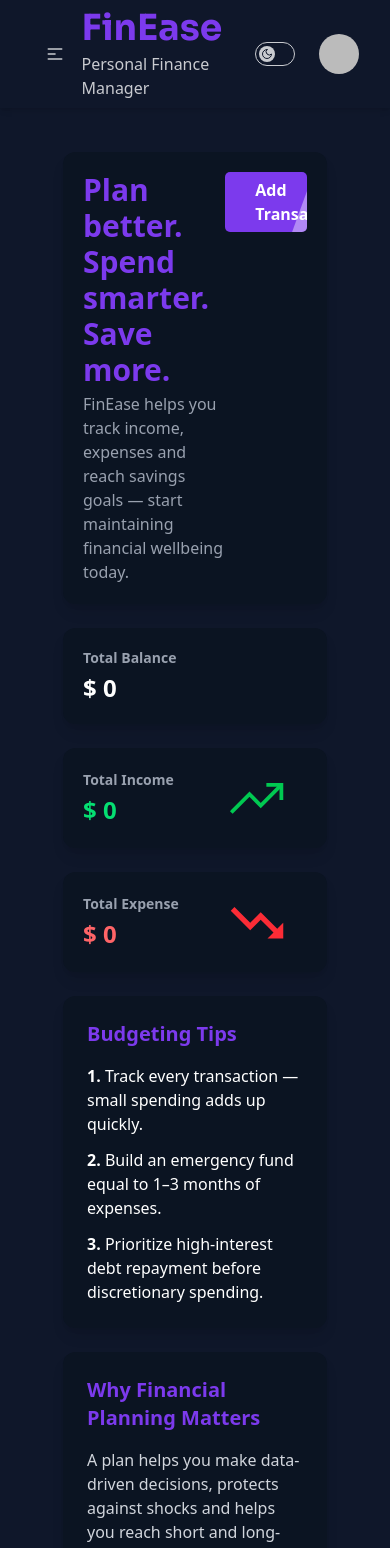
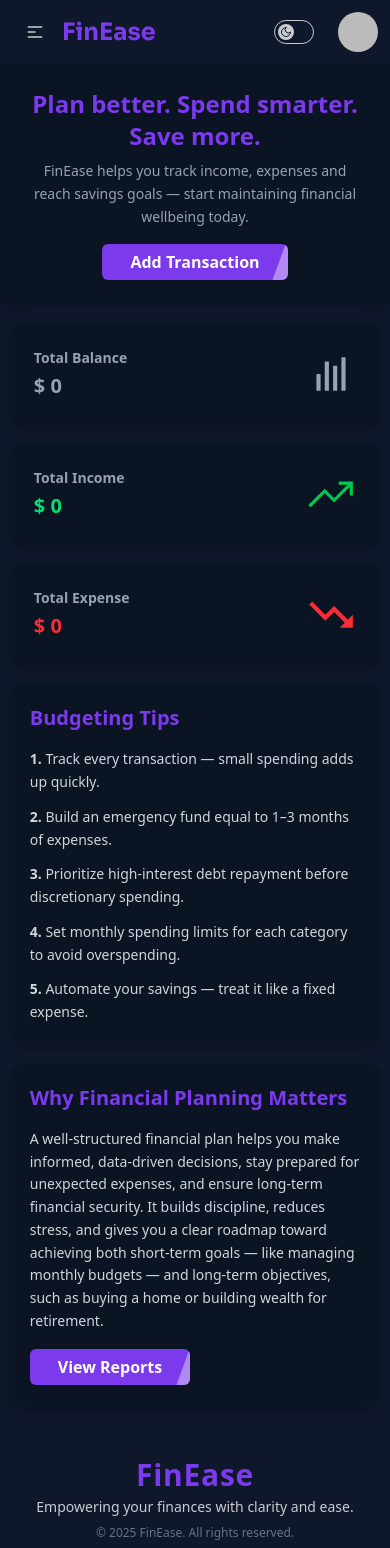
Before and after one commit to Abdullah881485/Ph-A-10-Client, a React (Vite) app: page / in a window 390 px wide. Shown: the top 1548 px of the page. Built offline with nearby package versions, Linux system fonts and the light colour scheme; no server answers; sample sign-in values are in the browser's storage.

Commit message:
Responsive for small devices

```diff
--- a/src/Component/Error/Error.jsx
+++ b/src/Component/Error/Error.jsx
@@ -1,4 +1,5 @@
 import React from "react";
+import { IoArrowBackCircle } from "react-icons/io5";
 import { Link } from "react-router";
 
 const Error = () => {
@@ -11,9 +12,11 @@ const Error = () => {
       <Link
         to="/"
         type="button"
-        className="py-2 rounded-md cursor-pointer font-bold text-gray-200 my-button mt-2 transition duration-200  px-20"
+        className="py-2 rounded-md cursor-pointer font-bold text-gray-200 my-button mt-2 transition duration-200 px-10  md:px-20"
       >
-        Back to homepage
+        <p className="flex items-center gap-2 ">
+          <IoArrowBackCircle /> Back To Home
+        </p>
       </Link>
     </div>
   );
--- a/src/Component/Header/Header.jsx
+++ b/src/Component/Header/Header.jsx
@@ -72,14 +72,14 @@ const Header = () => {
   };
 
   return (
-    <div className=" bg-base-100 shadow-bottom">
-      <div className="navbar w-9/10 mx-auto">
+    <div className=" shadow-bottom">
+      <div className="navbar w-full md:w-9/10 mx-auto">
         <div className="navbar-start">
           <div className="dropdown">
             <div tabIndex={0} role="button" className="btn btn-ghost lg:hidden">
               <svg
                 xmlns="http://www.w3.org/2000/svg"
-                className="h-5 w-5"
+                className="h-5s w-5"
                 fill="none"
                 viewBox="0 0 24 24"
                 stroke="currentColor"
@@ -95,15 +95,17 @@ const Header = () => {
             </div>
             <ul
               tabIndex="-1"
-              className="menu menu-sm dropdown-content bg-base-100 rounded-box z-1 mt-3 w-52 p-2 shadow font-bold dark:text-gray-200"
+              className="menu menu-sm dropdown-content bg-base-100 rounded-box z-1 mt-3 w-52 p-2 shadow font-bold"
             >
               {links}
             </ul>
           </div>
 
-          <div className="flex flex-col  gap-1">
-            <h1 className="logo-font text-4xl text-[#7c3aed]">FinEase</h1>
-            <p>Personal Finance Manager</p>
+          <div className="flex flex-col gap-1">
+            <h1 className="logo-font text-2xl md:text-4xl text-[#7c3aed]">
+              FinEase
+            </h1>
+            <p className="hidden md:block">Personal Finance Manager</p>
           </div>
         </div>
         <div className="navbar-center hidden lg:flex">
@@ -112,8 +114,10 @@ const Header = () => {
           </ul>
         </div>
         <div className="navbar-end ">
+          <div className="flex items-center gap-2 md:gap-5">
+            {user ? (
               <div className="flex items-center gap-5">
-            <label className="toggle text-base-content">
+                <label className="toggle text-base-content w-10">
                   <input
                     onChange={(e) => toggleTheme(e.target.checked)}
                     type="checkbox"
@@ -159,9 +163,6 @@ const Header = () => {
                     </g>
                   </svg>
                 </label>
-
-            {user ? (
-              <div className="flex items-center gap-5">
                 <div className="dropdown dropdown-end">
                   <div
                     tabIndex={0}
@@ -189,14 +190,14 @@ const Header = () => {
                       <div className="pt-2 border-t-2 border-gray-800">
                         <Link
                           to="/myProfile"
-                          className=" basic-btn btn-sm btn-ghost text-[14px] btn justify-start hover:bg-gray-800 hover:text-gray-200 w-full mt-2 "
+                          className=" text-white rounded-md font-bold cursor-pointer py-1.5 px-7 btn-sm btn-ghost text-[14px] btn justify-start hover:bg-gray-800 hover:text-gray-200 w-full mt-2 "
                         >
                           <RiAccountCircle2Fill size={20} />
                           Profile
                         </Link>
                         <button
                           onClick={handleSignOut}
-                          className="my-button basic-btn btn-sm  w-full text-center mt-2 "
+                          className="my-button text-white rounded-md font-bold cursor-pointer py-1.5 px-7 btn-sm  w-full text-center mt-2 "
                         >
                           Log Out
                         </button>
@@ -206,14 +207,17 @@ const Header = () => {
                 </div>
               </div>
             ) : (
-              <div className="flex items-center gap-5">
+              <div className="flex items-center gap-2 md:gap-5">
                 <Link
                   to="/login"
-                  className="basic-btn border hover-glow border-gray-500  "
+                  className="text-white text-xs md:text-sm rounded-md font-bold cursor-pointer py-1.5 px-1.5 md:px-7 border hover-glow border-gray-500  "
                 >
                   <p className="text-[#7c3aed]">Login</p>
                 </Link>
-                <Link to="/register" className="my-button basic-btn ">
+                <Link
+                  to="/register"
+                  className="my-button text-xs md:text-sm text-white rounded-md font-semibold cursor-pointer py-1.5 px-1 md:px-7 "
+                >
                   Sign Up
                 </Link>
               </div>
--- a/src/Component/Login/Login.jsx
+++ b/src/Component/Login/Login.jsx
@@ -88,7 +88,7 @@ const Login = () => {
 
             <button
               type="submit"
-              className="my-button basic-btn mt-2 transition duration-300 w-full"
+              className="my-button text-white rounded-md font-bold cursor-pointer py-1.5 px-7 mt-2 transition duration-300 w-full"
             >
               Login
             </button>
--- a/src/Component/Register/Register.jsx
+++ b/src/Component/Register/Register.jsx
@@ -151,7 +151,7 @@ const Register = () => {
 
             <button
               type="submit"
-              className="my-button basic-btn mt-2 transition duration-300 self-start w-full"
+              className="my-button text-white rounded-md font-bold cursor-pointer py-1.5 px-7 mt-2 transition duration-300 self-start w-full"
             >
               Register
             </button>
--- a/src/Component/TransactionDetails/TransactionDetails.jsx
+++ b/src/Component/TransactionDetails/TransactionDetails.jsx
@@ -19,9 +19,9 @@ const TransactionDetails = () => {
   //   console.log(transaction);
 
   return (
-    <div className=" flex items-center justify-center bg-base-200 px-4 py-30 text-gray-200">
-      <div className=" bg-[#0b1422] shadow-2xl rounded-2xl p-8 w-full max-w-md transition-all duration-300">
-        <h1 className="text-3xl font-extrabold text-center mb-6 title-font">
+    <div className=" flex items-center justify-center bg-base-200 py-30 text-gray-200">
+      <div className=" bg-[#0b1422] shadow-2xl rounded-2xl p-8 w-9/10 md:w-6/10 lg:w-5/10 transition-all duration-300">
+        <h1 className="text-3xl text-[#7c3aed] font-extrabold text-center mb-6 title-font">
           Transaction Details
         </h1>
 
@@ -59,7 +59,7 @@ const TransactionDetails = () => {
         </div>
         <div>
           <Link
-            className=" basic-btn my-button text-center rounded-sm border border-gray-800 mt-4 transition duration-200 self-start "
+            className=" my-button mt-3 text-sm text-white rounded-md font-bold cursor-pointer py-2.5 md:py-1.5 px-5 md:px-7 transition-all duration-200 "
             to="/myTransaction"
           >
             <p className="flex items-center gap-2 ">
--- a/src/Layout/Home/Home.jsx
+++ b/src/Layout/Home/Home.jsx
@@ -4,6 +4,7 @@ import { AuthContext } from "../../Provider/AuthContext";
 import { IoTrendingUpSharp } from "react-icons/io5";
 import { IoMdTrendingDown } from "react-icons/io";
 import Loader from "../../Component/Loader/Loader";
+import { BiBarChart } from "react-icons/bi";
 
 const Home = () => {
   const { user } = use(AuthContext);
@@ -12,7 +13,11 @@ const Home = () => {
   useEffect(() => {
     setLoading(true);
     if (user?.email) {
-      fetch(`http://localhost:5000/myTransaction?email=${user.email}`)
+      fetch(`http://localhost:5000/myTransaction?email=${user.email}`, {
+        headers: {
+          authorization: `Bearer ${user?.accessToken}`,
+        },
+      })
         .then((res) => res.json())
         .then((data) => {
           setMoney(data);
@@ -33,81 +38,128 @@ const Home = () => {
   const balance = income - expense;
   console.log(income, expense, balance);
   return (
-    <div className="grid grid-cols-1 md:grid-cols-3 gap-6 p-6 md:p-10 my-5  text-white w-8/10 mx-auto">
-      <div className="md:col-span-3 flex justify-between items-start  bg-[#0b1422]  p-5 rounded-xl shadow-lg">
     <div>
-          <h1 className="text-3xl font-bold text-[#7c3aed]">
+      <div className=" my-0 md:my-5  text-white space-y-5">
+        <div className="flex flex-col lg:flex-row justify-between w-full md:w-8/10 mx-auto items-center bg-[#0b1422] p-6 md:p-8 rounded-none md:rounded-xl shadow-lg gap-4">
+          <div className="text-center lg:text-left space-y-2">
+            <h1 className="text-2xl sm:text-3xl font-bold text-[#7c3aed]">
               Plan better. Spend smarter. Save more.
             </h1>
-          <p className="text-gray-400 mt-1">
+            <p className="text-gray-400 text-sm sm:text-base leading-relaxed">
               FinEase helps you track income, expenses and reach savings goals —
               start maintaining financial wellbeing today.
             </p>
           </div>
-        <Link to="/addTransaction" className="my-button basic-btn ">
+          <Link
+            to="/addTransaction"
+            className="my-button text-white rounded-md font-bold cursor-pointer py-1.5 px-7  sm:w-auto text-center md:self-auto"
+          >
             Add Transaction
           </Link>
         </div>
 
-      <div className="bg-[#0b1422] hover-glow rounded-xl py-5 pl-5 pr-10 shadow-lg flex items-center justify-between">
+        <div className="grid grid-cols-1 md:grid-cols-2 lg:grid-cols-3 gap-5 w-[95%] md:w-8/10 mx-auto">
+          <div className="bg-[#0b1422] hover-glow rounded-xl p-6 shadow-lg flex items-center justify-between">
             <div>
-          <h2 className="text-sm font-semibold text-gray-400">Total Balance</h2>
-          <p className="text-2xl font-bold mt-1">{`$ ${
-            balance > 0 ? balance : 0
-          }`}</p>
+              <h2 className="text-sm font-semibold text-gray-400">
+                Total Balance
+              </h2>
+              <p
+                className={`text-xl md:text-2xl font-bold mt-1 ${
+                  balance > 0
+                    ? "text-green-500"
+                    : balance < 0
+                    ? "text-red-500"
+                    : "text-gray-400"
+                }`}
+              >
+                $ {balance}
+              </p>
+            </div>
+            <p
+              className={` ${
+                balance > 0
+                  ? "text-green-500"
+                  : balance < 0
+                  ? "text-red-500"
+                  : "text-gray-400"
+              }`}
+            >
+              <BiBarChart size={50} />
+            </p>
+          </div>
+
+          <div className="bg-[#0b1422] hover-glow rounded-xl p-6 shadow-lg flex items-center justify-between">
+            <div>
+              <h2 className="text-sm font-semibold text-gray-400">
+                Total Income
+              </h2>
+              <p className="text-xl md:text-2xl font-bold text-green-400 mt-1">{`$ ${income}`}</p>
+            </div>
+            <IoTrendingUpSharp className="text-green-500 " size={50} />
+          </div>
+
+          <div className="bg-[#0b1422] hover-glow rounded-xl p-6 shadow-lg flex items-center justify-between">
+            <div>
+              <h2 className="text-sm font-semibold text-gray-400">
+                Total Expense
+              </h2>
+              <p className=" text-xl md:text-2xl font-bold text-red-500 mt-1">{`$ ${expense}`}</p>
+            </div>
+            <IoMdTrendingDown className="text-red-500 " size={50} />
           </div>
         </div>
 
-      <div className="bg-[#0b1422] hover-glow py-5 pl-5 pr-10 rounded-xl shadow-lg flex items-center justify-between">
-        <div>
-          <h2 className="text-sm font-semibold text-gray-400">Total Income</h2>
-          <p className="text-2xl font-bold text-green-400 mt-1">{`$ ${income}`}</p>
-        </div>
-        <IoTrendingUpSharp className="text-green-500" size={60} />
-      </div>
-
-      <div className="bg-[#0b1422] hover-glow py-5 pl-5 pr-10 rounded-xl shadow-lg flex items-center justify-between">
-        <div>
-          <h2 className="text-sm font-semibold text-gray-400">Total Expense</h2>
-          <p className="text-2xl font-bold text-red-400 mt-1">{`$ ${expense}`}</p>
-        </div>
-        <IoMdTrendingDown className="text-red-500" size={60} />
-      </div>
-
-      <div className="md:col-span-2 bg-[#0b1422]  p-6 rounded-xl shadow-lg">
+        <div className="grid grid-cols-1 md:grid-cols-2 gap-5 w-[95%] md:w-8/10 mx-auto mb-5 md:mb-0">
+          <div className=" bg-[#0b1422] p-5 sm:p-6 rounded-xl shadow-lg">
             <h2 className="text-xl font-bold mb-4 text-[#7c3aed]">
               Budgeting Tips
             </h2>
-        <ul className="space-y-3 text-base">
+            <ul className="space-y-3 text-sm sm:text-base text-gray-300 leading-relaxed">
               <li>
-            <span className="font-semibold">1.</span> Track every transaction —
-            small spending adds up quickly.
+                <span className="font-semibold">1.</span> Track every
+                transaction — small spending adds up quickly.
               </li>
               <li>
-            <span className="font-semibold">2.</span> Build an emergency fund
-            equal to 1–3 months of expenses.
+                <span className="font-semibold">2.</span> Build an emergency
+                fund equal to 1–3 months of expenses.
               </li>
               <li>
-            <span className="font-semibold">3.</span> Prioritize high-interest
-            debt repayment before discretionary spending.
+                <span className="font-semibold">3.</span> Prioritize
+                high-interest debt repayment before discretionary spending.
+              </li>
+              <li>
+                <span className="font-semibold">4.</span> Set monthly spending
+                limits for each category to avoid overspending.
+              </li>
+              <li>
+                <span className="font-semibold">5.</span> Automate your savings
+                — treat it like a fixed expense.
               </li>
             </ul>
           </div>
 
-      <div className="md:col-span-1 bg-[#0b1422]  p-6 rounded-xl shadow-lg flex flex-col justify-start">
+          <div className=" bg-[#0b1422] p-5 sm:p-6 rounded-xl shadow-lg flex flex-col justify-start">
             <h2 className="text-xl font-bold mb-4 text-[#7c3aed]">
               Why Financial Planning Matters
             </h2>
-        <p className="text-base text-gray-300 mb-4">
-          A plan helps you make data-driven decisions, protects against shocks
-          and helps you reach short and long-term goals.
+            <p className="text-sm sm:text-base text-gray-300 mb-4 leading-relaxed">
+              A well-structured financial plan helps you make informed,
+              data-driven decisions, stay prepared for unexpected expenses, and
+              ensure long-term financial security. It builds discipline, reduces
+              stress, and gives you a clear roadmap toward achieving both
+              short-term goals — like managing monthly budgets — and long-term
+              objectives, such as buying a home or building wealth for
+              retirement.
             </p>
             <Link
               to="/reports"
-          className="my-button basic-btn self-start hover:shadow-2xl transition-shadow duration-200"
+              className="my-button text-white rounded-md font-bold cursor-pointer py-1.5 px-7 self-start hover:shadow-2xl transition-shadow duration-200"
             >
               View Reports
             </Link>
+          </div>
+        </div>
       </div>
     </div>
   );
--- a/src/Layout/MyProfile/MyProfile.jsx
+++ b/src/Layout/MyProfile/MyProfile.jsx
@@ -22,11 +22,11 @@ const MyProfile = () => {
   return (
     <div>
       <title>FinEase | My Profile</title>
-      <div className=" w-[90%] md:w-[50%] mx-auto my-20 bg-[#0b1422] p-10 rounded-2xl text-gray-200">
+      <div className=" w-[90%] md:w-[60%] lg:w-[50%] mx-auto my-20 bg-[#0b1422] p-8 md:p-10 rounded-2xl text-gray-200">
         <h1 className="mb-5 text-2xl font-bold text-[#7c3aed]">My Profile</h1>
-        <div className="flex items-center gap-5">
+        <div className="flex items-center gap-3 md:gap-5">
           <img
-            className=" w-15 md:w-18 rounded-full"
+            className=" w-12 md:w-18 rounded-full"
             src={`${
               user.photoURL
                 ? user.photoURL
@@ -62,7 +62,7 @@ const MyProfile = () => {
 
             <button
               type="submit"
-              className=" w-6/12 md:w-5/12 lg:w-4/12 xl:w-3/12 my-button basic-btn self-start mt-5"
+              className=" w-6/12 md:w-5/12 lg:w-4/12 xl:w-3/12 my-button mt-5 text-xs md:text-sm text-white rounded-md font-bold cursor-pointer py-2.5 px-2 md:px-7 transition-all duration-200 "
             >
               Update Profile
             </button>
--- a/src/Layout/MyTransaction/MyTransaction.jsx
+++ b/src/Layout/MyTransaction/MyTransaction.jsx
@@ -12,7 +12,11 @@ const MyTransaction = () => {
   useEffect(() => {
     setLoading(true);
     if (user?.email) {
-      fetch(`http://localhost:5000/myTransaction?email=${user.email}`)
+      fetch(`http://localhost:5000/myTransaction?email=${user.email}`, {
+        headers: {
+          authorization: `Bearer ${user?.accessToken}`,
+        },
+      })
         .then((res) => res.json())
         .then((data) => {
           console.log(data);
@@ -28,7 +32,7 @@ const MyTransaction = () => {
   }
 
   return (
-    <div className="w-6/10 mx-auto min-h-screen">
+    <div className=" w-8/10 md:w-6/10 mx-auto min-h-screen">
       {myTransaction.length === 0 ? (
         <div className="flex flex-col justify-center items-center">
           <img
@@ -39,7 +43,10 @@ const MyTransaction = () => {
           <p className="w-70 mb-3 text-center font-semibold text-[17px]">
             You don't have any transactions yet. Create one now!
           </p>
-          <Link to="/addTransaction" className="my-button basic-btn">
+          <Link
+            to="/addTransaction"
+            className="my-button text-white rounded-md font-bold cursor-pointer py-1.5 px-7"
+          >
             Add Transaction
           </Link>
         </div>
@@ -48,7 +55,7 @@ const MyTransaction = () => {
           <h1 className="text-2xl text-[#7c3aed] title-font my-5 text-start">
             My Transaction
           </h1>
-          <div className="grid grid-cols-1 md:grid-cols-2 lg:grid-cols-3 gap-2 ">
+          <div className="grid grid-cols-1 md:grid-cols-2 xl:grid-cols-3 gap-2 ">
             {myTransaction.map((card) => (
               <Transaction
                 myTransaction={myTransaction}
--- a/src/Layout/MyTransaction/Transaction.jsx
+++ b/src/Layout/MyTransaction/Transaction.jsx
@@ -201,7 +201,7 @@ const Transaction = ({ card, setMyTransaction, myTransaction }) => {
                 </button>
                 <button
                   type="submit"
-                  className="basic-btn my-button mt-2 transition duration-200 self-start btn px-10"
+                  className="text-white rounded-md font-bold cursor-pointer py-1.5 px-7 my-button mt-2 transition duration-200 self-start btn px-10"
                 >
                   Update
                 </button>
--- a/src/Layout/Report/Report.jsx
+++ b/src/Layout/Report/Report.jsx
@@ -49,7 +49,11 @@ const Report = () => {
   useEffect(() => {
     setLoading(true);
     if (user?.email) {
-      fetch(`http://localhost:5000/myTransaction?email=${user.email}`)
+      fetch(`http://localhost:5000/myTransaction?email=${user.email}`, {
+        headers: {
+          authorization: `Bearer ${user?.accessToken || ""} `,
+        },
+      })
         .then((res) => res.json())
         .then((data) => setReport(data))
         .catch((err) => console.error(err))
@@ -83,7 +87,7 @@ const Report = () => {
     return <Loader></Loader>;
   }
   return (
-    <div className="w-8/10 mx-auto px-6 py-8   min-h-screen">
+    <div className=" w-9/10 md:w-8/10 mx-auto  py-8   min-h-screen">
       <h1 className="text-3xl font-bold  mb-8  text-[#7c3aed] ">
         Financial Report
       </h1>
--- a/src/index.css
+++ b/src/index.css
@@ -8,14 +8,6 @@
 
 @custom-variant dark (&:where([data-theme=dark], [data-theme=dark] *));
 
-.basic-btn {
-  border-radius: 5px;
-  cursor: pointer;
-  font-weight: 600;
-  padding: 6px 30px;
-  font-weight: bold;
-  color: white;
-}
 .my-button {
   position: relative;
   display: inline-block;
```
Also changed, not shown: src/Layout/AddTransaction/AddTransaction.jsx (+15 -13 lines). Lines whose indentation alone changed are shown as unchanged.
